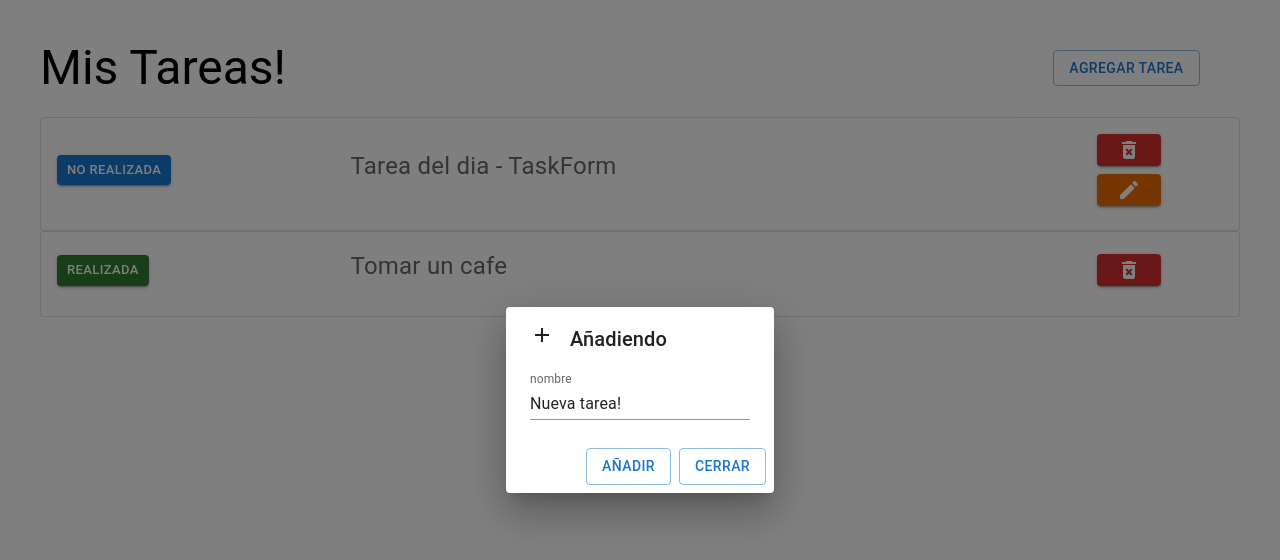
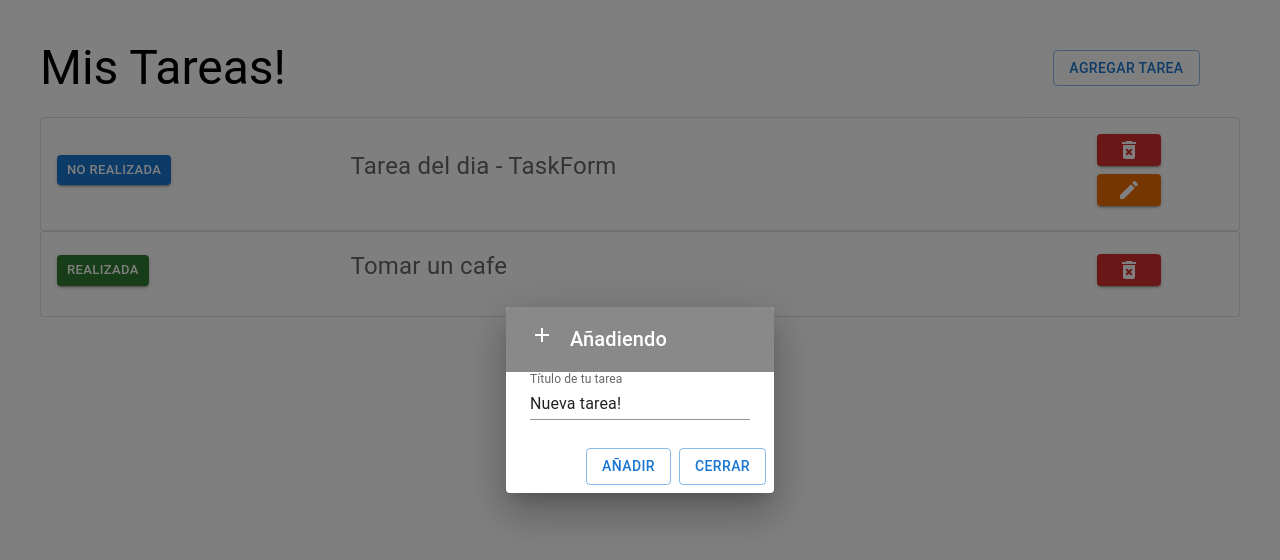
Before and after one commit to MR-DW/TaskList_Grupo1AP56, a React (Vite) app: page / in a window 1280 px wide. Both pictures are taken after a click on the button "AGREGAR TAREA". Shown: the top 560 px of the page. Built offline with nearby package versions, Linux system fonts and the light colour scheme.

Commit message:
"Se aplican estilos al taskform"

```diff
--- /dev/null
+++ b/src/componentes/TaskForm/TaskForm.css
@@ -0,0 +1,6 @@
+.dialogTitle{
+ background-color: rgb(137, 137, 137);
+ color: rgb(255, 255, 255);
+ padding: 0.5rem 1rem;
+ margin-bottom: 1rem;
+}
--- a/src/componentes/TaskForm/index.jsx
+++ b/src/componentes/TaskForm/index.jsx
@@ -3,6 +3,7 @@ import { useState } from "react";
 import PropTypes from 'prop-types';
 import AddIcon from '@mui/icons-material/Add';
 import EditIcon from "@mui/icons-material/Edit";
+import './TaskForm.css'
 
 export default function TaskForm(props) {
   //const { onCerrar, tarea, agregarTarea, editarTarea } = props;
@@ -30,7 +31,7 @@ export default function TaskForm(props) {
         id="standard-basic"
         variant="standard"
         key={"PROP_" + propiedad}
-        label={propiedad}
+        label='Título de tu tarea'
         onChange={(e) => {
           setMiTarea({ ...miTarea, [propiedad]: e.target.value });
         }}
@@ -44,10 +45,10 @@ export default function TaskForm(props) {
   };
   const campos = ["nombre"];
   return (
-    <Dialog open={true} onClose={onCerrar}>
-      <form onSubmit={onSubmitForm}>
-        <DialogTitle>
-          <Stack direction="row" spacing={2}>
+    <Dialog open={true} onClose={onCerrar} >
+      <form onSubmit={onSubmitForm} >
+        <DialogTitle className="dialogTitle">
+          <Stack direction="row" spacing={2} className="stack">
             <div>{miTarea.id ? <EditIcon /> : <AddIcon />}</div>
             <div>{miTarea.id ? "Modificando" : "Añadiendo"}</div>
           </Stack>
```
